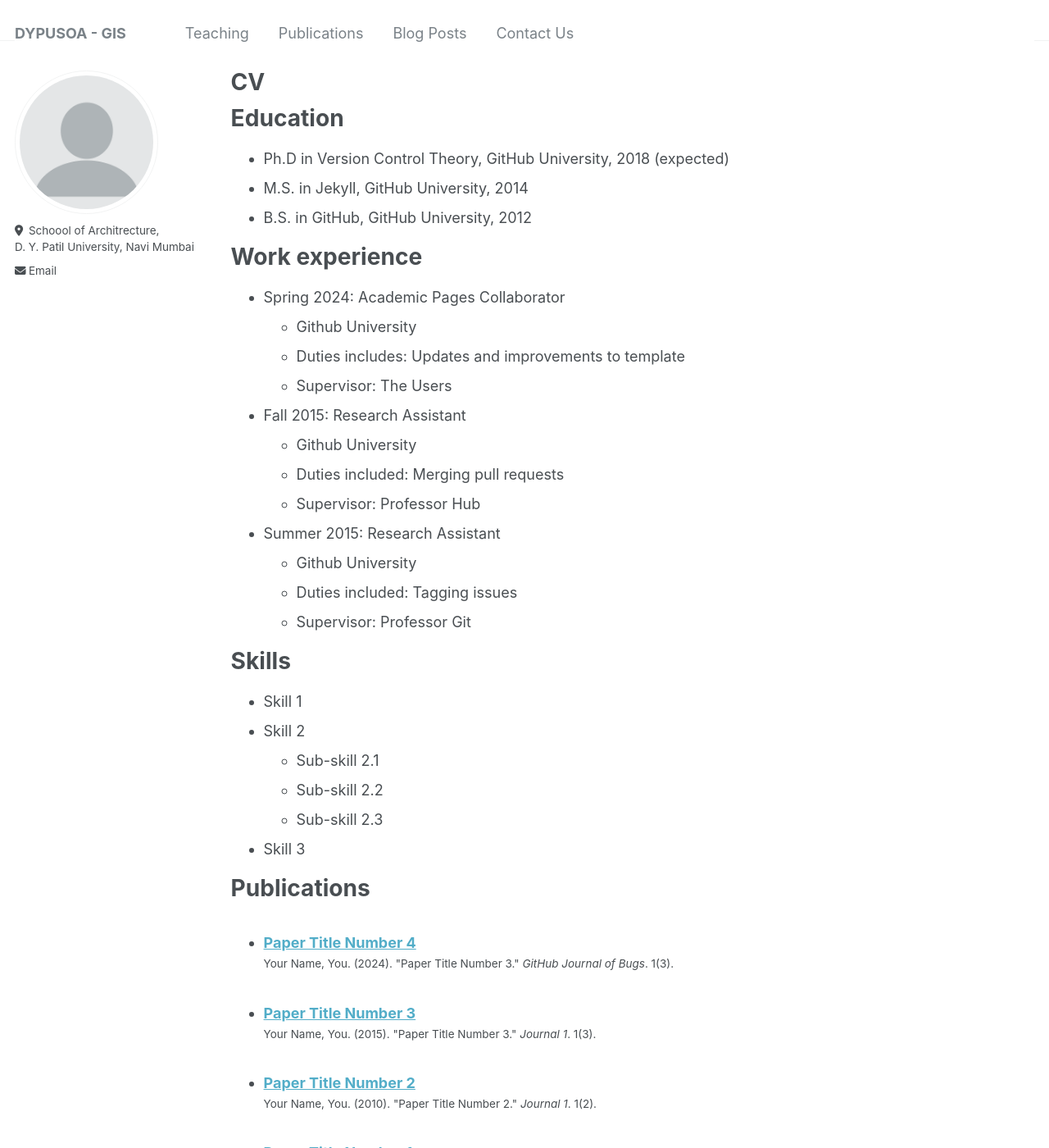
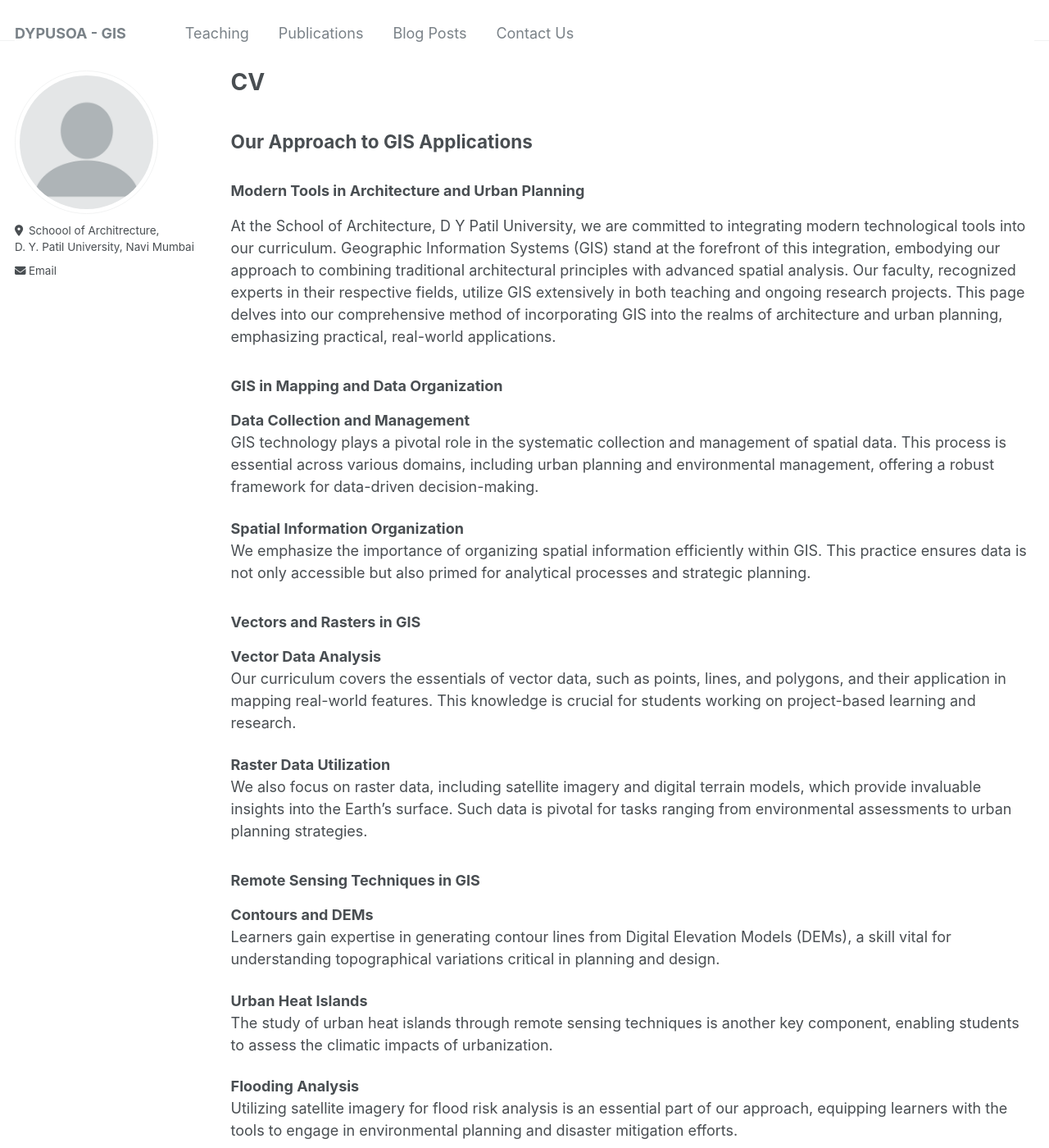
Before and after one commit to DYPUSOA-GIS/DYPUSOA-GIS.github.io, a Jekyll site: the page built from _pages/cv.md, in a window 1280 px wide and 1400 px high. Shown: the whole window at 82% size. Built offline with Jekyll 4.4.1, drawn with Linux system fonts in a browser that asks for light colours; some of the changed text lies outside the part shown.

Commit message:
Update cv.md

```diff
--- a/_pages/cv.md
+++ b/_pages/cv.md
@@ -9,56 +9,54 @@ redirect_from:
 
 {% include base_path %}
 
-Education
-======
-* Ph.D in Version Control Theory, GitHub University, 2018 (expected)
-* M.S. in Jekyll, GitHub University, 2014
-* B.S. in GitHub, GitHub University, 2012
+## Our Approach to GIS Applications
 
-Work experience
-======
-* Spring 2024: Academic Pages Collaborator
-  * Github University
-  * Duties includes: Updates and improvements to template
-  * Supervisor: The Users
+### Modern Tools in Architecture and Urban Planning
 
-* Fall 2015: Research Assistant
-  * Github University
-  * Duties included: Merging pull requests
-  * Supervisor: Professor Hub
+At the School of Architecture, D Y Patil University, we are committed to integrating modern technological tools into our curriculum. Geographic Information Systems (GIS) stand at the forefront of this integration, embodying our approach to combining traditional architectural principles with advanced spatial analysis. Our faculty, recognized experts in their respective fields, utilize GIS extensively in both teaching and ongoing research projects. This page delves into our comprehensive method of incorporating GIS into the realms of architecture and urban planning, emphasizing practical, real-world applications.
 
-* Summer 2015: Research Assistant
-  * Github University
-  * Duties included: Tagging issues
-  * Supervisor: Professor Git
+### GIS in Mapping and Data Organization
 
-Skills
-======
-* Skill 1
-* Skill 2
-  * Sub-skill 2.1
-  * Sub-skill 2.2
-  * Sub-skill 2.3
-* Skill 3
+**Data Collection and Management**
+GIS technology plays a pivotal role in the systematic collection and management of spatial data. This process is essential across various domains, including urban planning and environmental management, offering a robust framework for data-driven decision-making.
 
-Publications
-======
-  <ul>{% for post in site.publications reversed %}
-    {% include archive-single-cv.html %}
-  {% endfor %}</ul>
+**Spatial Information Organization**
+We emphasize the importance of organizing spatial information efficiently within GIS. This practice ensures data is not only accessible but also primed for analytical processes and strategic planning.
 
-Talks
-======
-  <ul>{% for post in site.talks reversed %}
-    {% include archive-single-talk-cv.html  %}
-  {% endfor %}</ul>
+### Vectors and Rasters in GIS
 
-Teaching
-======
-  <ul>{% for post in site.teaching reversed %}
-    {% include archive-single-cv.html %}
-  {% endfor %}</ul>
+**Vector Data Analysis**
+Our curriculum covers the essentials of vector data, such as points, lines, and polygons, and their application in mapping real-world features. This knowledge is crucial for students working on project-based learning and research.
 
-Service and leadership
-======
-* Currently signed in to 43 different slack teams
+**Raster Data Utilization**
+We also focus on raster data, including satellite imagery and digital terrain models, which provide invaluable insights into the Earth's surface. Such data is pivotal for tasks ranging from environmental assessments to urban planning strategies.
+
+### Remote Sensing Techniques in GIS
+
+**Contours and DEMs**
+Learners gain expertise in generating contour lines from Digital Elevation Models (DEMs), a skill vital for understanding topographical variations critical in planning and design.
+
+**Urban Heat Islands**
+The study of urban heat islands through remote sensing techniques is another key component, enabling students to assess the climatic impacts of urbanization.
+
+**Flooding Analysis**
+Utilizing satellite imagery for flood risk analysis is an essential part of our approach, equipping learners with the tools to engage in environmental planning and disaster mitigation efforts.
+
+### GIS in Urban Planning and Infrastructure Design
+
+**Urban Layout Visualization**
+GIS technologies offer powerful means to visualize urban layouts, aiding in the comprehension of city structures and informing future development plans.
+
+**Infrastructure Planning**
+The strategic planning of urban infrastructure, from transportation networks to utilities, is enhanced through GIS, demonstrating its capacity to optimize spatial decisions.
+
+### Land Use Analysis with GIS
+
+**Land Allocation Decisions**
+GIS supports informed decision-making in land allocation, identifying suitable areas for development or conservation based on comprehensive spatial analyses.
+
+**Zoning and Planning**
+Our approach includes the application of GIS in zoning processes, facilitating land designation for various uses in alignment with urban and regional planning principles.
+
+**Environmental Management**
+Finally, GIS's role in environmental management underscores its importance in sustainable land use planning, resource management, and impact assessments.
```
